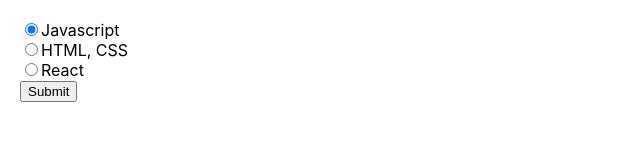
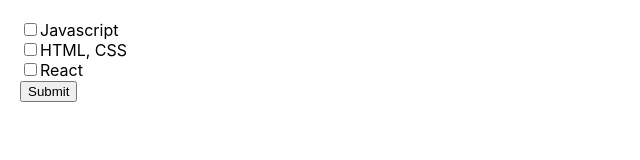
Before and after one commit to minhnguyen102/Hooks-React, a React (Create React App) app: page / in a window 1280 px wide. Shown: the top 160 px of the page, without its empty margins (0-640 px from the left). Built offline with nearby package versions, Linux system fonts and the light colour scheme.

Commit message:
Example 3 for two-way binding

```diff
--- a/src/App.js
+++ b/src/App.js
@@ -15,23 +15,27 @@
   },
 ]
 
-
-
-
-
 function App() {
-  const [checked, setChecked] = useState(1)
+  const [checked, setChecked] = useState([])
 
   const handleChange = (id) => {
     //setChecked
-    setChecked(id)
+    setChecked(pre => {
+      if(checked.includes(id)){
+        // uncheck
+        return (checked.filter(item => item !== id))
+      }else{
+        return [
+          ...checked,
+          id
+        ]
+      }
+    })
   }
 
   const handleSubmit = () => {
     // Call API
-    console.log({
-      id: checked
-    })
+    console.log(checked)
   }
 
   return (
@@ -40,8 +44,7 @@
         return (
           <div key={course.id}>
             <input
-             type="radio"
-             checked={checked === course.id}
+             type="checkbox"
              onChange={() => handleChange(course.id)}
             />
             {course.name}
```
Also changed, not shown: src/Hooks.md (+8 -0 lines).
